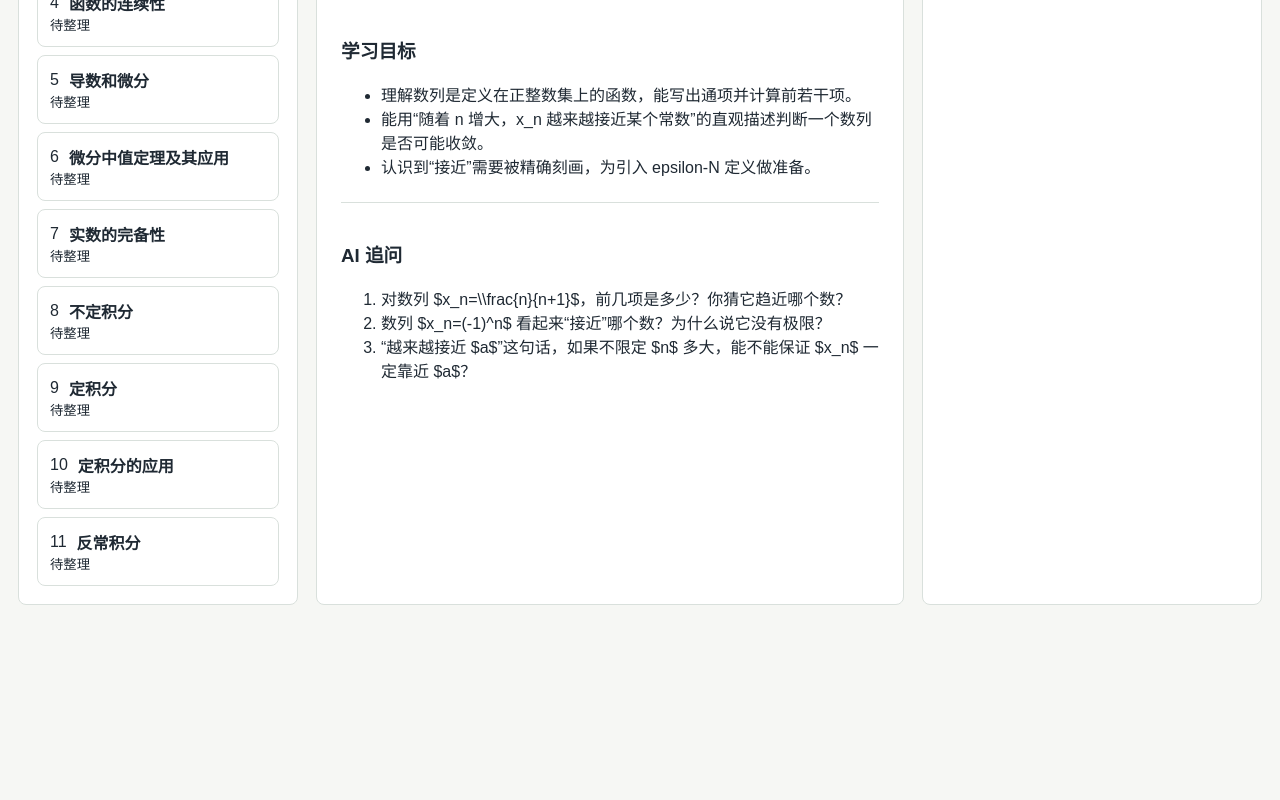
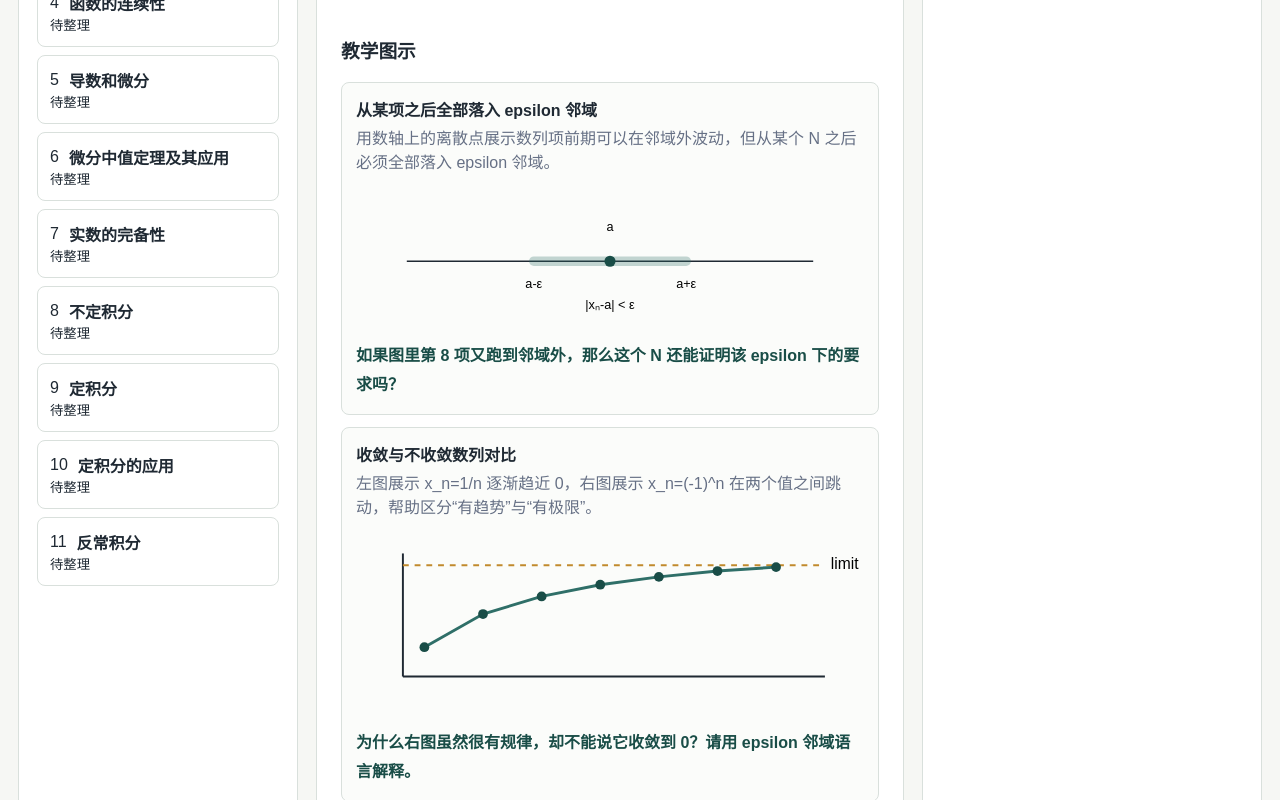
Before and after one commit to Xiaotian69/study-bench, a Next.js app: page / in a window 1280 px wide. Shown: the part 360-1160 px from the top of the page. Before the commit the page ends 983 px from the top, so only its background shows below. Built offline with nearby package versions, Linux system fonts and the light colour scheme.

Commit message:
Render sequence limit teaching diagrams

```diff
--- a/app/globals.css
+++ b/app/globals.css
@@ -122,3 +122,39 @@ p {
     grid-template-columns: 1fr;
   }
 }
+
+.diagram-grid {
+  display: grid;
+  gap: 12px;
+}
+
+.diagram-card {
+  margin: 0;
+  padding: 14px;
+  border: 1px solid var(--line);
+  border-radius: 8px;
+  background: #fbfcfa;
+}
+
+.diagram-card figcaption {
+  display: grid;
+  gap: 4px;
+  color: var(--muted);
+}
+
+.diagram-card figcaption strong {
+  color: var(--ink);
+}
+
+.diagram-card svg {
+  width: 100%;
+  height: auto;
+  margin-top: 12px;
+  color: var(--ink);
+}
+
+.diagram-prompt {
+  margin: 10px 0 0;
+  color: var(--accent-strong);
+  font-weight: 700;
+}
--- a/app/page.tsx
+++ b/app/page.tsx
@@ -1,16 +1,17 @@
 import { CourseSidebar } from "@/components/course/CourseSidebar";
 import { LearningStepPanel } from "@/components/course/LearningStepPanel";
 import { loadMathAnalysisCourse } from "@/lib/course/loadCourse";
-import { getFirstReadyKnowledgePoint } from "@/lib/course/selectors";
+import { getDiagramsForKnowledgePoint, getFirstReadyKnowledgePoint } from "@/lib/course/selectors";
 
 export default function HomePage() {
   const bundle = loadMathAnalysisCourse();
   const firstKnowledgePoint = getFirstReadyKnowledgePoint(bundle);
+  const diagrams = getDiagramsForKnowledgePoint(bundle, firstKnowledgePoint.id);
 
   return (
     <main className="workbench-shell">
       <CourseSidebar activeChapterId={bundle.chapter.id} volume={bundle.volume} />
-      <LearningStepPanel knowledgePoint={firstKnowledgePoint} />
+      <LearningStepPanel diagrams={diagrams} knowledgePoint={firstKnowledgePoint} />
       <aside className="tutor-placeholder">
         <p className="eyebrow">AI 老师</p>
         <h2>短讲 + 追问 + 练习反馈</h2>
--- a/components/course/LearningStepPanel.tsx
+++ b/components/course/LearningStepPanel.tsx
@@ -1,11 +1,21 @@
-import type { KnowledgePoint } from "@/lib/course/types";
+import { DiagramRenderer } from "@/components/diagrams/DiagramRenderer";
+import type { DiagramSpec, KnowledgePoint } from "@/lib/course/types";
 
-export function LearningStepPanel({ knowledgePoint }: { knowledgePoint: KnowledgePoint }) {
+export function LearningStepPanel({ diagrams, knowledgePoint }: { diagrams: DiagramSpec[]; knowledgePoint: KnowledgePoint }) {
   return (
     <article className="learning-panel">
       <p className="eyebrow">当前知识点</p>
       <h2>{knowledgePoint.title}</h2>
       <p>{knowledgePoint.coreExplanation}</p>
+
+      <section className="learning-block">
+        <h3>教学图示</h3>
+        <div className="diagram-grid">
+          {diagrams.map((diagram) => (
+            <DiagramRenderer diagram={diagram} key={diagram.id} />
+          ))}
+        </div>
+      </section>
 
       <section className="learning-block">
         <h3>学习目标</h3>
--- /dev/null
+++ b/components/diagrams/DiagramRenderer.tsx
@@ -0,0 +1,11 @@
+import type { DiagramSpec } from "@/lib/course/types";
+import { NumberLineDiagram } from "./NumberLineDiagram";
+import { SequencePlotDiagram } from "./SequencePlotDiagram";
+
+export function DiagramRenderer({ diagram }: { diagram: DiagramSpec }) {
+  if (diagram.type === "number-line" || diagram.type === "sequence-on-number-line") {
+    return <NumberLineDiagram diagram={diagram} />;
+  }
+
+  return <SequencePlotDiagram diagram={diagram} />;
+}
--- /dev/null
+++ b/components/diagrams/NumberLineDiagram.tsx
@@ -0,0 +1,30 @@
+import type { DiagramSpec } from "@/lib/course/types";
+
+export function NumberLineDiagram({ diagram }: { diagram: DiagramSpec }) {
+  return (
+    <figure className="diagram-card">
+      <figcaption>
+        <strong>{diagram.title}</strong>
+        <span>{diagram.description}</span>
+      </figcaption>
+      <svg aria-label={diagram.title} role="img" viewBox="0 0 640 180">
+        <line stroke="currentColor" strokeWidth="2" x1="64" x2="576" y1="96" y2="96" />
+        <line opacity="0.28" stroke="#2f6f68" strokeLinecap="round" strokeWidth="12" x1="224" x2="416" y1="96" y2="96" />
+        <circle cx="320" cy="96" fill="#194d47" r="7" />
+        <text textAnchor="middle" x="320" y="58">
+          a
+        </text>
+        <text textAnchor="middle" x="224" y="130">
+          a-ε
+        </text>
+        <text textAnchor="middle" x="416" y="130">
+          a+ε
+        </text>
+        <text textAnchor="middle" x="320" y="156">
+          |xₙ-a| &lt; ε
+        </text>
+      </svg>
+      <p className="diagram-prompt">{diagram.studentPrompt}</p>
+    </figure>
+  );
+}
--- /dev/null
+++ b/components/diagrams/SequencePlotDiagram.tsx
@@ -0,0 +1,35 @@
+import type { DiagramSpec } from "@/lib/course/types";
+
+const points = [
+  [70, 120],
+  [130, 86],
+  [190, 68],
+  [250, 56],
+  [310, 48],
+  [370, 42],
+  [430, 38]
+];
+
+export function SequencePlotDiagram({ diagram }: { diagram: DiagramSpec }) {
+  return (
+    <figure className="diagram-card">
+      <figcaption>
+        <strong>{diagram.title}</strong>
+        <span>{diagram.description}</span>
+      </figcaption>
+      <svg aria-label={diagram.title} role="img" viewBox="0 0 520 190">
+        <line stroke="currentColor" strokeWidth="2" x1="48" x2="480" y1="150" y2="150" />
+        <line stroke="currentColor" strokeWidth="2" x1="48" x2="48" y1="24" y2="150" />
+        <line stroke="#c18a2d" strokeDasharray="6 6" strokeWidth="2" x1="48" x2="480" y1="36" y2="36" />
+        <text x="486" y="40">
+          limit
+        </text>
+        <polyline fill="none" points={points.map(([x, y]) => `${x},${y}`).join(" ")} stroke="#2f6f68" strokeWidth="3" />
+        {points.map(([x, y], index) => (
+          <circle cx={x} cy={y} fill="#194d47" key={`${x}-${y}-${index}`} r="5" />
+        ))}
+      </svg>
+      <p className="diagram-prompt">{diagram.studentPrompt}</p>
+    </figure>
+  );
+}
```
